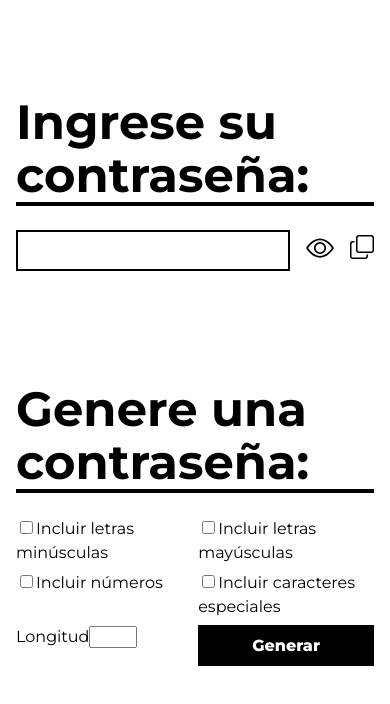
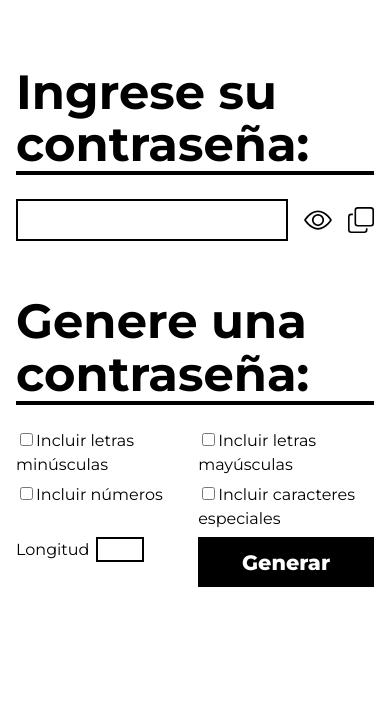
Before and after one commit to alejo-pioli/TP-2-Pioli, a React (Vite) app: page / in a window 390 px wide. Shown: the top 704 px of the page. Built offline with nearby package versions, Linux system fonts and the light colour scheme.

Commit message:
Added security functionality

```diff
--- a/src/components/Clipboard.jsx
+++ b/src/components/Clipboard.jsx
@@ -11,7 +11,7 @@ export function Clipboard( {text} ) {
     const [notificationIsVisible, setNotificationIsVisible] = useState(false)
     const copyToClipboard = () => {
         setButtonUse(true)
-        navigator.clipboard.writeText(text === "" ? document.getElementById("password-input").value : text)
+        navigator.clipboard.writeText(text)
         setNotificationIsVisible(true)
 
         setUnderlineWidth("p100")
@@ -27,7 +27,7 @@ export function Clipboard( {text} ) {
 
     return (
         <div classname="clipboard-container">
-            <button type="button" disabled={buttonUse} onClick={copyToClipboard}><svg xmlns="http://www.w3.org/2000/svg" width="24" height="24" fill="currentColor" class="bi bi-copy" viewBox="0 0 16 16"><path fill-rule="evenodd" d="M4 2a2 2 0 0 1 2-2h8a2 2 0 0 1 2 2v8a2 2 0 0 1-2 2H6a2 2 0 0 1-2-2zm2-1a1 1 0 0 0-1 1v8a1 1 0 0 0 1 1h8a1 1 0 0 0 1-1V2a1 1 0 0 0-1-1zM2 5a1 1 0 0 0-1 1v8a1 1 0 0 0 1 1h8a1 1 0 0 0 1-1v-1h1v1a2 2 0 0 1-2 2H2a2 2 0 0 1-2-2V6a2 2 0 0 1 2-2h1v1z" /></svg></button>
+            <button id="copy" type="button" disabled={buttonUse} onClick={copyToClipboard}>Copiar<svg xmlns="http://www.w3.org/2000/svg" width="26" height="26" fill="currentColor" class="bi bi-copy" viewBox="0 0 16 16"><path fill-rule="evenodd" d="M4 2a2 2 0 0 1 2-2h8a2 2 0 0 1 2 2v8a2 2 0 0 1-2 2H6a2 2 0 0 1-2-2zm2-1a1 1 0 0 0-1 1v8a1 1 0 0 0 1 1h8a1 1 0 0 0 1-1V2a1 1 0 0 0-1-1zM2 5a1 1 0 0 0-1 1v8a1 1 0 0 0 1 1h8a1 1 0 0 0 1-1v-1h1v1a2 2 0 0 1-2 2H2a2 2 0 0 1-2-2V6a2 2 0 0 1 2-2h1v1z" /></svg></button>
             <Notification visibility={notificationIsVisible} width={underlineWidth}></Notification>
         </div>
     )
--- a/src/components/Formulario.jsx
+++ b/src/components/Formulario.jsx
@@ -1,6 +1,7 @@
 import { use, useState } from "react";
 import { Clipboard } from "./Clipboard";
 import "../styles/App.css"
+import { Result } from "./Result";
 
 export function Formulario() {
     const [isVisible, setVisible] = useState(false);
@@ -8,15 +9,64 @@ export function Formulario() {
         setVisible(!isVisible);
     }
 
+    const [inputValue, setInputValue] = useState("")
+    function handleChange(e) {
+        setInputValue(e.target.value);
+        security(e.target.value.trim())
+    }
+
+    const [securityText, setSecurityText] = useState("")
+    const [securityClass, setSecurityClass] = useState("")
+    const [securityVisibility, setSecurityVisibility] = useState(false)
+    function security(pass) {
+        if (pass === "") {
+            setSecurityVisibility(false);
+            return;
+        }
+        setSecurityVisibility(true);
+
+        let score = 0;
+
+        if (pass.match(/[a-z]/)) {
+            score++
+        }
+        if (pass.match(/[A-Z]/)) {
+            score++
+        }
+        if (pass.match(/[0-9]/)) {
+            score++
+        }
+        if (pass.match(/[!-\/:-@[-`{-~]/)) {
+            score++
+        }
+        if (pass.length < 8) {
+            score = Math.floor(score / 2);
+            if (pass.length < 7) {
+                score = Math.floor(score / 2);
+            }
+        }
+
+        if (score < 2) {
+            setSecurityText("Poco segura")
+        }
+        else if (score > 2) {
+            setSecurityText("Muy segura")
+        }
+        else {
+            setSecurityText("Segura")
+        }
+    }
+
     return (
         <div className="input-container">
 
             <h1 className="title">Ingrese su contraseña:</h1>
             <div className="form-buttons">
-                <input type={!isVisible ? "password" : "text"} id="password-input"></input>
-                <button type="button" onClick={hideToggle}>{!isVisible ? <svg xmlns="http://www.w3.org/2000/svg" width="28" height="28" fill="currentColor" class="bi bi-eye" viewBox="0 0 16 16"><path d="M16 8s-3-5.5-8-5.5S0 8 0 8s3 5.5 8 5.5S16 8 16 8M1.173 8a13 13 0 0 1 1.66-2.043C4.12 4.668 5.88 3.5 8 3.5s3.879 1.168 5.168 2.457A13 13 0 0 1 14.828 8q-.086.13-.195.288c-.335.48-.83 1.12-1.465 1.755C11.879 11.332 10.119 12.5 8 12.5s-3.879-1.168-5.168-2.457A13 13 0 0 1 1.172 8z" /><path d="M8 5.5a2.5 2.5 0 1 0 0 5 2.5 2.5 0 0 0 0-5M4.5 8a3.5 3.5 0 1 1 7 0 3.5 3.5 0 0 1-7 0" /></svg> : <svg xmlns="http://www.w3.org/2000/svg" width="28" height="28" fill="currentColor" class="bi bi-eye-slash" viewBox="0 0 16 16"><path d="M13.359 11.238C15.06 9.72 16 8 16 8s-3-5.5-8-5.5a7 7 0 0 0-2.79.588l.77.771A6 6 0 0 1 8 3.5c2.12 0 3.879 1.168 5.168 2.457A13 13 0 0 1 14.828 8q-.086.13-.195.288c-.335.48-.83 1.12-1.465 1.755q-.247.248-.517.486z" /><path d="M11.297 9.176a3.5 3.5 0 0 0-4.474-4.474l.823.823a2.5 2.5 0 0 1 2.829 2.829zm-2.943 1.299.822.822a3.5 3.5 0 0 1-4.474-4.474l.823.823a2.5 2.5 0 0 0 2.829 2.829" /><path d="M3.35 5.47q-.27.24-.518.487A13 13 0 0 0 1.172 8l.195.288c.335.48.83 1.12 1.465 1.755C4.121 11.332 5.881 12.5 8 12.5c.716 0 1.39-.133 2.02-.36l.77.772A7 7 0 0 1 8 13.5C3 13.5 0 8 0 8s.939-1.721 2.641-3.238l.708.709zm10.296 8.884-12-12 .708-.708 12 12z" /></svg>}</button>
-                <Clipboard text=""></Clipboard>
+                <input onChange={handleChange} type={!isVisible ? "password" : "text"} id="password-input"></input>
+                <button id="toggle" type="button" onClick={hideToggle}>Ver/Ocultar Contraseña{!isVisible ? <svg xmlns="http://www.w3.org/2000/svg" width="28" height="28" fill="currentColor" class="bi bi-eye" viewBox="0 0 16 16"><path d="M16 8s-3-5.5-8-5.5S0 8 0 8s3 5.5 8 5.5S16 8 16 8M1.173 8a13 13 0 0 1 1.66-2.043C4.12 4.668 5.88 3.5 8 3.5s3.879 1.168 5.168 2.457A13 13 0 0 1 14.828 8q-.086.13-.195.288c-.335.48-.83 1.12-1.465 1.755C11.879 11.332 10.119 12.5 8 12.5s-3.879-1.168-5.168-2.457A13 13 0 0 1 1.172 8z" /><path d="M8 5.5a2.5 2.5 0 1 0 0 5 2.5 2.5 0 0 0 0-5M4.5 8a3.5 3.5 0 1 1 7 0 3.5 3.5 0 0 1-7 0" /></svg> : <svg xmlns="http://www.w3.org/2000/svg" width="28" height="28" fill="currentColor" class="bi bi-eye-slash" viewBox="0 0 16 16"><path d="M13.359 11.238C15.06 9.72 16 8 16 8s-3-5.5-8-5.5a7 7 0 0 0-2.79.588l.77.771A6 6 0 0 1 8 3.5c2.12 0 3.879 1.168 5.168 2.457A13 13 0 0 1 14.828 8q-.086.13-.195.288c-.335.48-.83 1.12-1.465 1.755q-.247.248-.517.486z" /><path d="M11.297 9.176a3.5 3.5 0 0 0-4.474-4.474l.823.823a2.5 2.5 0 0 1 2.829 2.829zm-2.943 1.299.822.822a3.5 3.5 0 0 1-4.474-4.474l.823.823a2.5 2.5 0 0 0 2.829 2.829" /><path d="M3.35 5.47q-.27.24-.518.487A13 13 0 0 0 1.172 8l.195.288c.335.48.83 1.12 1.465 1.755C4.121 11.332 5.881 12.5 8 12.5c.716 0 1.39-.133 2.02-.36l.77.772A7 7 0 0 1 8 13.5C3 13.5 0 8 0 8s.939-1.721 2.641-3.238l.708.709zm10.296 8.884-12-12 .708-.708 12 12z" /></svg>}</button>
+                <Clipboard text={inputValue}></Clipboard>
             </div>
+            <Result visibility={securityVisibility} text={securityText}></Result>
         </div>
     )
 }
--- a/src/components/Generator.jsx
+++ b/src/components/Generator.jsx
@@ -60,7 +60,7 @@ export function Generator() {
 
     return (
         <div className="generator-container">
-            <h1 className="title">Genere una contraseña:</h1>
+            <h1 className="title" id="generator-title">Genere una contraseña:</h1>
             <form onSubmit={generate} className="generator">
                 <div>
                     <input className="checkbox" type="checkbox" id="lower" name="lower"></input>
@@ -79,8 +79,8 @@ export function Generator() {
                     <label className="not-selectable" for="special">Incluir caracteres especiales</label>
                 </div>
                 <div>
-                    <label className="not-selectable" for="length">Longitud</label>
-                    <input type="number" id="length" min="8" max="25" name="length" required></input>
+                    <label className="not-selectable" for="length" id="label-length">Longitud</label>
+                    <input type="number" id="length" min="8" max="23" name="length" required></input>
                 </div>
                 <button className="not-selectable" type="submit" id="generar">Generar</button>
           </form>
--- a/src/components/Password.jsx
+++ b/src/components/Password.jsx
@@ -4,8 +4,8 @@ import { Clipboard } from "./Clipboard"
 export function Password({ visibility, pass }) {
 
     return (visibility ?
-        <div>
-            <h1>{pass}</h1>
+        <div id="generated">
+            <h1 id="generated-pass">{pass}</h1>
             <Clipboard text={pass}></Clipboard>
         </div>
         : null
--- /dev/null
+++ b/src/components/Result.jsx
@@ -0,0 +1,9 @@
+import "../styles/App.css"
+
+export function Result({visibility, text, classType}) {
+    return (visibility ?
+        <div className="result">
+            <h2 id="result">{text}</h2>
+        </div> : null
+    )
+}
--- a/src/styles/App.css
+++ b/src/styles/App.css
@@ -7,6 +7,7 @@
   --color-primary: black;
   --color-secondary: #FAE4BB;
   --color-third: #E78625;
+  --color-transparent: rgba(0,0,0,0.6);
 
   color: var(--color-secondary);
   background-color: var(--color-primary);
@@ -38,8 +39,6 @@ a:hover {
 body {
   margin: auto;
   place-items: center;
-  min-width: 320px;
-  min-height: 100vh;
 }
 
 h1 {
@@ -50,7 +49,7 @@ h1 {
 }
 
 button {
-  border: 1px solid transparent;
+  border: 0;
   padding: 0.6em 1.2em;
   font-size: 1em;
   font-weight: 800;
@@ -59,6 +58,7 @@ button {
   color: var(--color-primary);
   cursor: pointer;
   transition: background-color 0.2s;
+  vertical-align: middle;
 }
 
 button:hover {
@@ -66,15 +66,20 @@ button:hover {
 }
 
 .notification {
-  position: absolute;
-  top: 5%;
+  position: fixed;
+  top: 3%;
   left: 50%;
   transform: translate(-50%, 0%);
   color: var(--color-third);
   width: max-content;
+  background-color: var(--color-transparent);
+  padding: 0.25em;
+  backdrop-filter: blur(1px);
 }
-.notification h1{
-  font-size: 1.5em;margin-bottom: 0;
+
+.notification h1 {
+  font-size: 1.5em;
+  margin-bottom: 0;
 }
 
 .underline {
@@ -82,45 +87,60 @@ button:hover {
   margin: 0;
   background-color: var(--color-third);
 }
-.p100{
+
+.p100 {
   width: 100%;
 }
-.p90{
+
+.p90 {
   width: 90%;
 }
-.p80{
+
+.p80 {
   width: 80%;
 }
-.p70{
+
+.p70 {
   width: 70%;
 }
-.p60{
+
+.p60 {
   width: 60%;
 }
-.p50{
+
+.p50 {
   width: 50%;
 }
-.p40{
+
+.p40 {
   width: 40%;
 }
-.p30{
+
+.p30 {
   width: 30%;
 }
-.p20{
+
+.p20 {
   width: 20%;
 }
-.p10{
+
+.p10 {
   width: 10%;
 }
-.p00{
+
+.p00 {
   width: 0%;
+}
+
+#copy, #toggle {
+  font-size: 0;
 }
 
 .title {
   width: fit-content;
   border-bottom: 4px solid var(--color-secondary);
   font-size: 3em;
-  margin: 1em 0 0.5em;
+  margin: 0.7em 0 0.5em;
 }
 
 .input-container {
@@ -180,14 +200,87 @@ button:hover {
   gap: 0.4rem;
 }
 
+.generator-container #length {
+  width: fit-content;
+  font-size: 1em;
+  width: 2.5em;
+  border: 2px solid var(--color-secondary);
+  margin-bottom: 1.5em;
+  background-color: var(--color-primary);
+  color: var(--color-secondary);
+  font-weight: 400;
+  margin: 0;
+  transition: font-weight 0.1s;
+}
+
+.generator-container #length:focus {
+  outline: none;
+  border: 2px solid var(--color-third);
+  font-weight: 500;
+}
+
+#generator-title {
+  margin-top: 0.3em;
+}
+
+#generar{
+  font-size: 1.3em;
+}
+
+#label-length {
+  padding-right: 0.4em;
+}
+
+#generated {
+  display: flex;
+  flex-wrap: wrap;
+  justify-content: center;
+  margin-top: 2.5em;
+  align-items: center;
+  column-gap: 1em;
+}
+
+#generated-pass {
+  color: var(--color-third);
+  margin: 0;
+  font-size: 2em;
+  word-break: break-all;
+  text-align: center;
+}
+
+#generated button {
+  padding: 0;
+  background-color: var(--color-primary);
+  color: var(--color-secondary);
+  transition: color 0.2s;
+}
+#generated button:hover{
+  color:var(--color-third);
+}
+
+.result {
+  margin: 0;
+}
+.result h2{
+  margin: 0;
+  margin-top: 1em;
+  text-align: center;
+}
+
 @media (max-width:900px) {
   .input-container {
-    margin-top: 2em;
+    margin-top: 1em;
+  }
+  .generator-container{
+    margin-top: 0.5em;
   }
 }
 
-@media (max-width:400px){
+@media (max-width:400px) {
   .notification {
+    width: fit-content;
+  }
+  .title {
     width: fit-content;
   }
 }
@@ -197,5 +290,6 @@ button:hover {
     --color-primary: white;
     --color-secondary: black;
     --color-third: #E78625;
+    --color-transparent: rgba(255,255,255,0.65);
   }
 }
```
